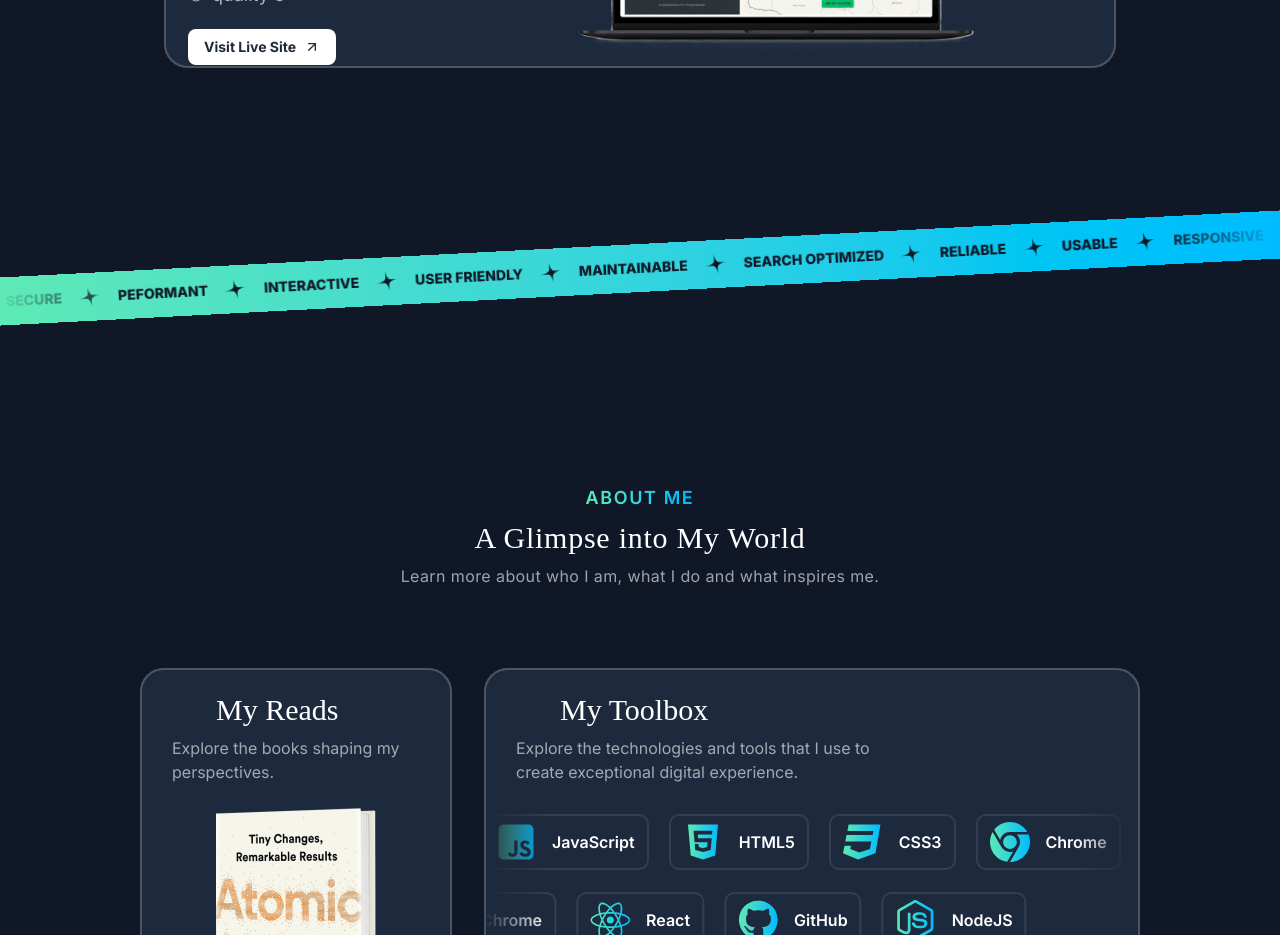
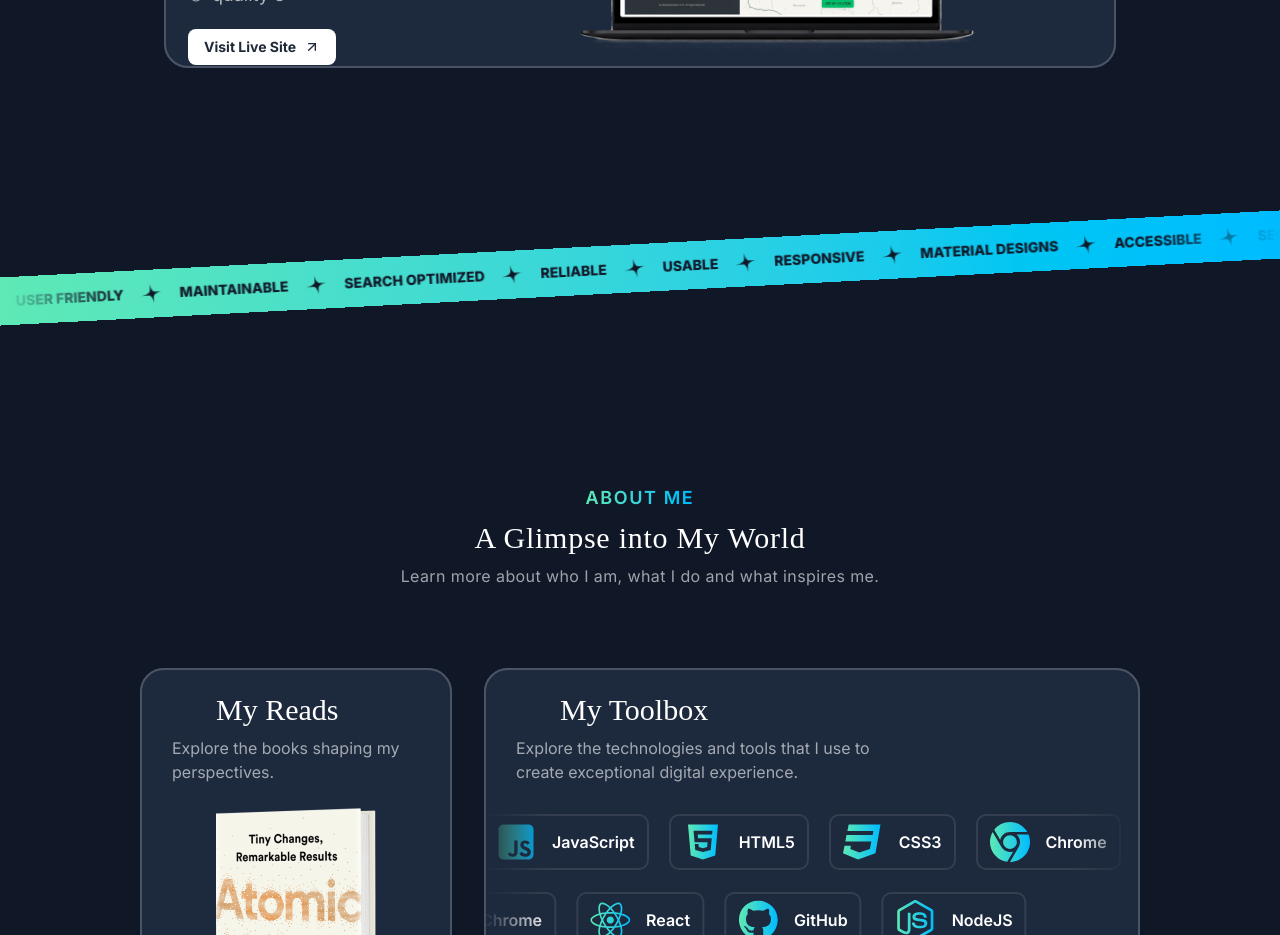
Before and after one commit to shivPosted/portfolio, a React (Vite) app: page / in a window 1280 px wide. Shown: the part 2360-3295 px from the top of the page. Built offline with nearby package versions, Linux system fonts and the light colour scheme; a web font is replaced by a local one.

Commit message:
adding tape section animation

```diff
--- a/src/index.css
+++ b/src/index.css
@@ -18,12 +18,21 @@ body {
   --container-padding-md: 2rem;
 
   /*animation*/
+  --animate-tape: tape 1s linear infinite;
 
   @keyframes ping {
     75%,
     100% {
       transform: scale(3);
       opacity: 0;
+    }
+  }
+  @keyframes tape {
+    0% {
+      tranform: translateX(0%);
+    }
+    100% {
+      transform: translateX(-50%);
     }
   }
 }
--- a/src/sections/TapeSection.tsx
+++ b/src/sections/TapeSection.tsx
@@ -1,3 +1,4 @@
+import { Fragment } from "react/jsx-runtime";
 import StarIcon from "../assets/icons/star";
 
 const words = [
@@ -19,14 +20,21 @@ function TapeSection() {
     <div className="pb-16 pt-24 md:pt-32 lg:pt-40 overflow-x-clip">
       <div className="bg-gradient-to-r from-emerald-300 to-sky-400  -rotate-3 -mx-1">
         <div className="flex justify-center [mask-image:linear-gradient(to_right,transparent,black_10%,black_90%,transparent)]">
-          <div className="flex flex-none gap-4 py-3">
-            {words.map((word) => (
-              <div key={word} className="inline-flex gap-4 items-center">
-                <StarIcon size="6" color="text-gray-900 -rotate-12" />
-                <span className="text-sm font-extrabold uppercase text-gray-900">
-                  {word}
-                </span>
-              </div>
+          <div className="flex flex-none gap-4 py-3 animate-tape [animation-duration:40s] pr-4">
+            {Array.from([words, words, words]).map((arrayOfWords, ind) => (
+              <Fragment key={ind}>
+                {arrayOfWords.map((word) => (
+                  <div
+                    key={word + ind}
+                    className="inline-flex gap-4 items-center"
+                  >
+                    <StarIcon size="6" color="text-gray-900 -rotate-12" />
+                    <span className="text-sm font-extrabold uppercase text-gray-900">
+                      {word}
+                    </span>
+                  </div>
+                ))}
+              </Fragment>
             ))}
           </div>
         </div>
```
